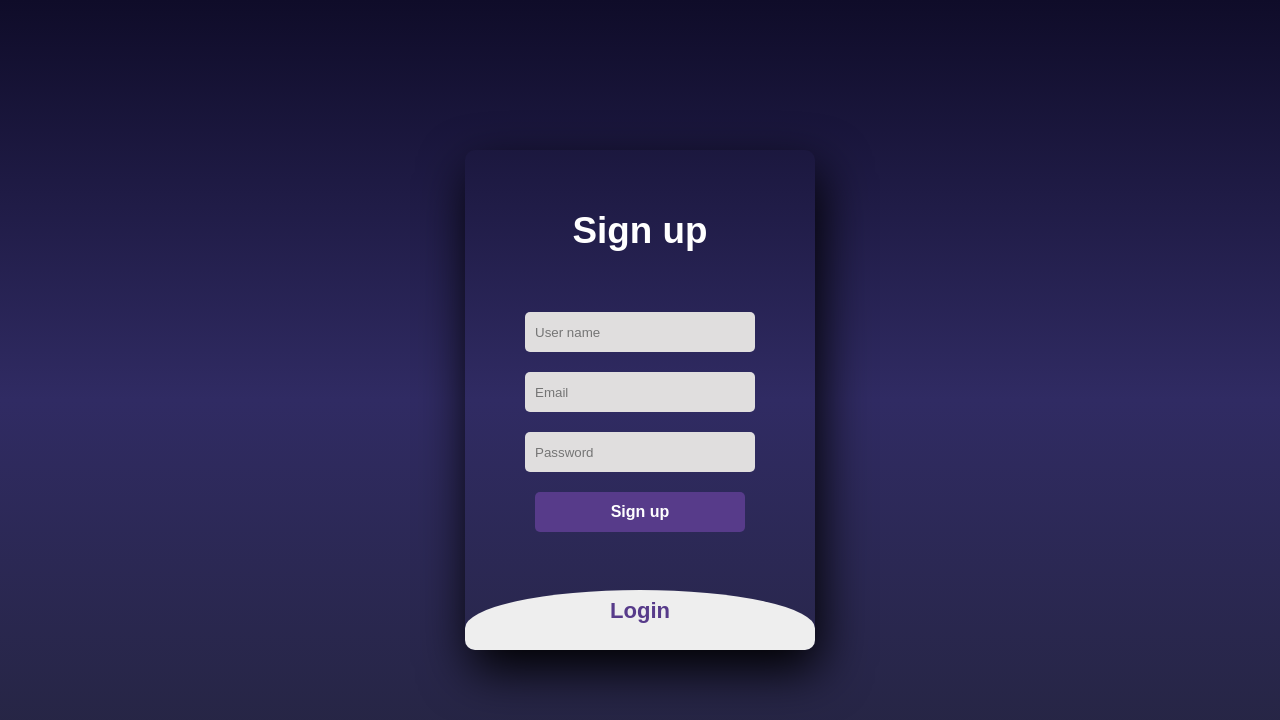
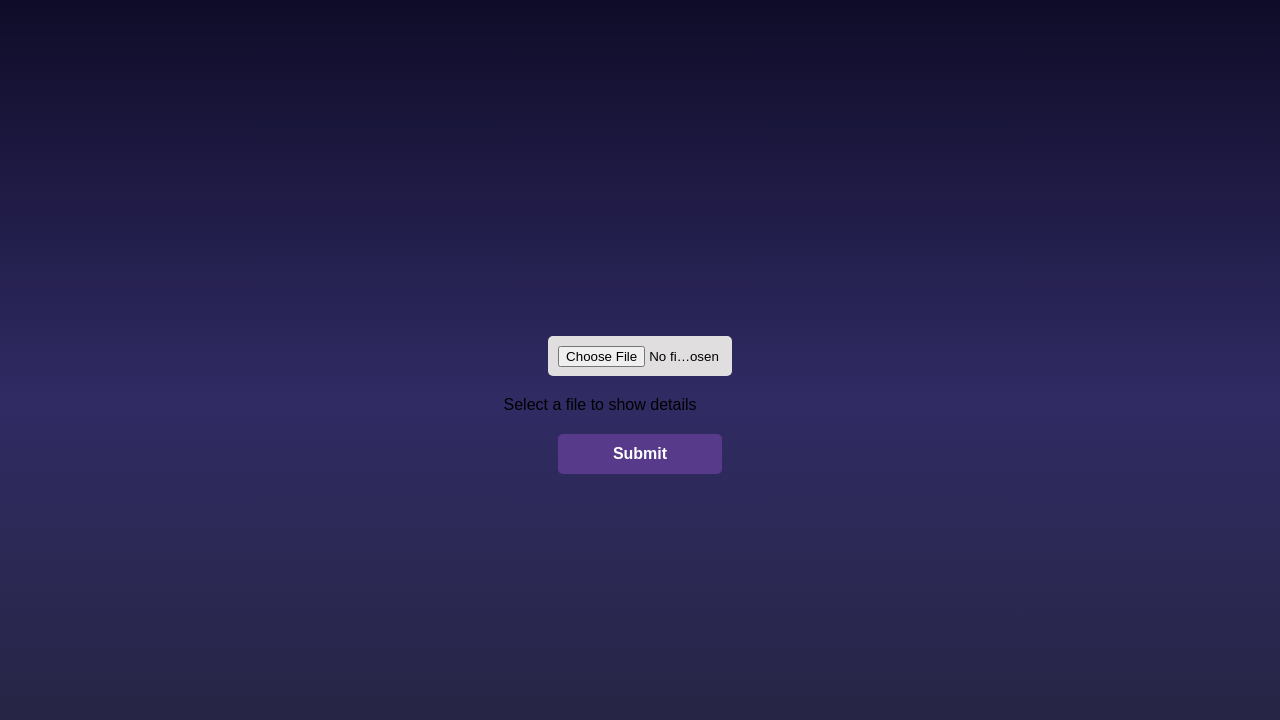
Before and after one commit to Nguyen-Van-Duy/chat-app, a React (Create React App) app in the folder web/: page /upload in a window 1280 px wide. Shown: the top 720 px of the page. Built offline with nearby package versions, Linux system fonts and the light colour scheme.

Commit message:
update file upload

```diff
--- a/web/src/App.js
+++ b/web/src/App.js
@@ -4,6 +4,7 @@ import { Route, Routes } from "react-router-dom";
 import "./App.css";
 import Login from "./login/Login";
 import Mesenger from "./messenger/Mesenger";
+import Upload from "./upload/Upload";
 // const host = "http://localhost:5000";
 
 function App() {
@@ -11,6 +12,7 @@ function App() {
   return (
       <div className="box-chat">
         <Routes>
+            <Route path="/upload" element={<Upload />} />
             <Route path="/" element={<Login />} />
             <Route path="/messenger" element={<Mesenger />} />
             <Route path="*" element={<Login />} />
--- /dev/null
+++ b/web/src/upload/Upload.jsx
@@ -0,0 +1,58 @@
+import {useState} from 'react';
+
+function Upload(){
+   const [selectedFile, setSelectedFile] = useState();
+   const [isFilePicked, setIsFilePicked] = useState(false);
+
+   const changeHandler = (event) => {
+     setSelectedFile(event.target.files[0]);
+     console.log(event.target.files[0]);
+     setIsFilePicked(true);
+   };
+
+   const handleSubmission = () => {
+   const formData = new FormData();
+   console.log(formData);
+   formData.append('profile_pic', selectedFile);
+   console.log(formData);
+
+   fetch(
+     'http://localhost:8080/upload-profile-pic',
+     {
+       method: 'POST',
+       body: formData,
+     }
+   )
+   .then((response) => console.log('222222222222', response))
+   .then((result) => {
+     console.log('Success:', result);
+   })
+   .catch((error) => {
+     console.error('Error:', error);
+   });
+  };
+
+
+   return(
+     <div>
+       <input type="file" name="profile_pic" onChange={changeHandler} />
+       {isFilePicked ? (
+         <div>
+           <p>Filename: {selectedFile.name}</p>
+           <p>Filetype: {selectedFile.type}</p>
+           <p>Size in bytes: {selectedFile.size}</p>
+           <p>Last modified date: {(new Date(selectedFile.lastModified*1000)).getMonth()}</p>
+           <p>Last modified date: {(new Date(selectedFile.lastModified*1000)).getDate()}</p>
+           <p>Last modified date: {(new Date(selectedFile.lastModified*1000)).getFullYear()}</p>
+         </div>
+       ) : (
+         <p>Select a file to show details</p>
+       )}
+       <div>
+         <button onClick={handleSubmission}>Submit</button>
+       </div>
+     </div>
+  )
+}
+
+export default Upload;
```
Also changed, not shown: 2 other files (tests, documents, lock files or other folders).
